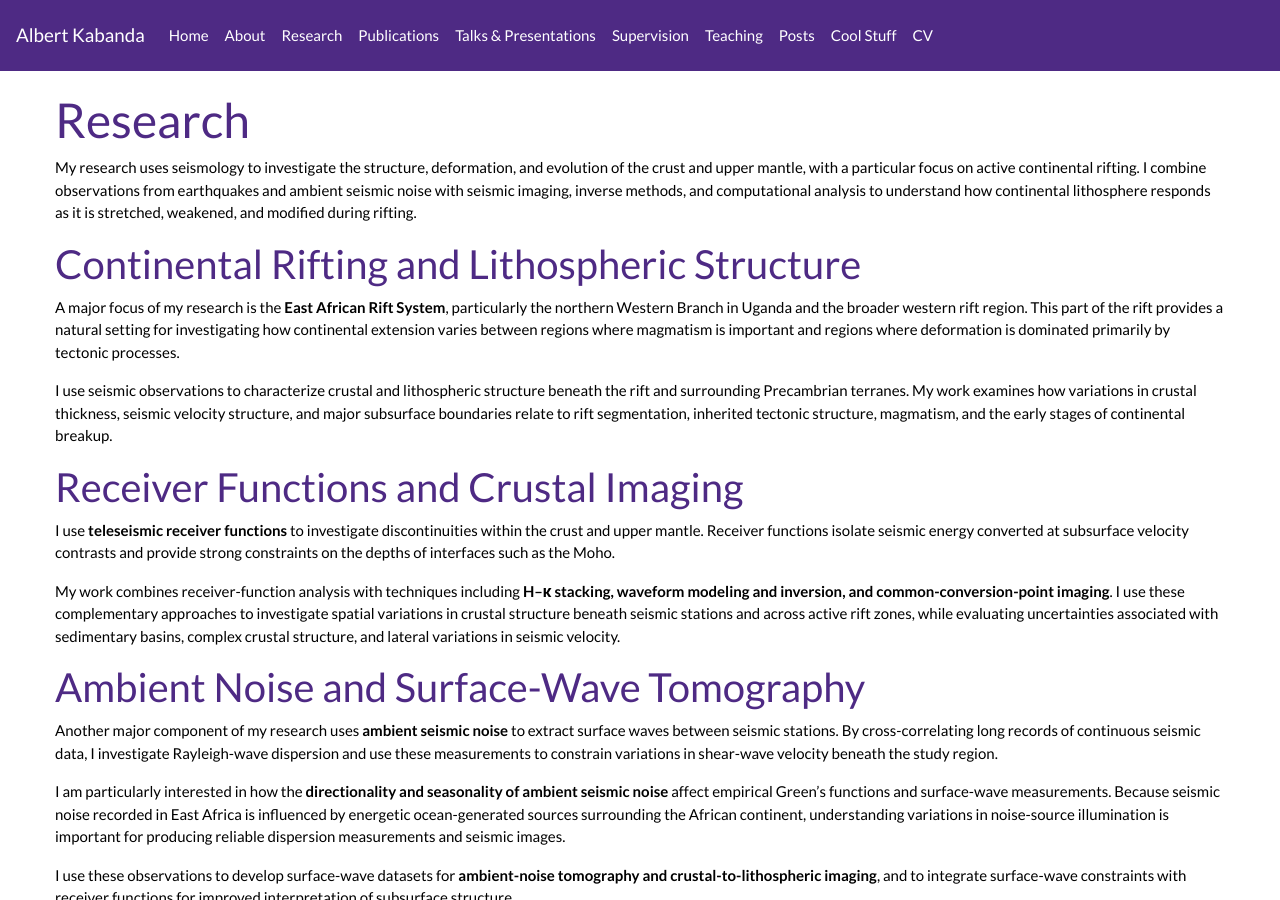
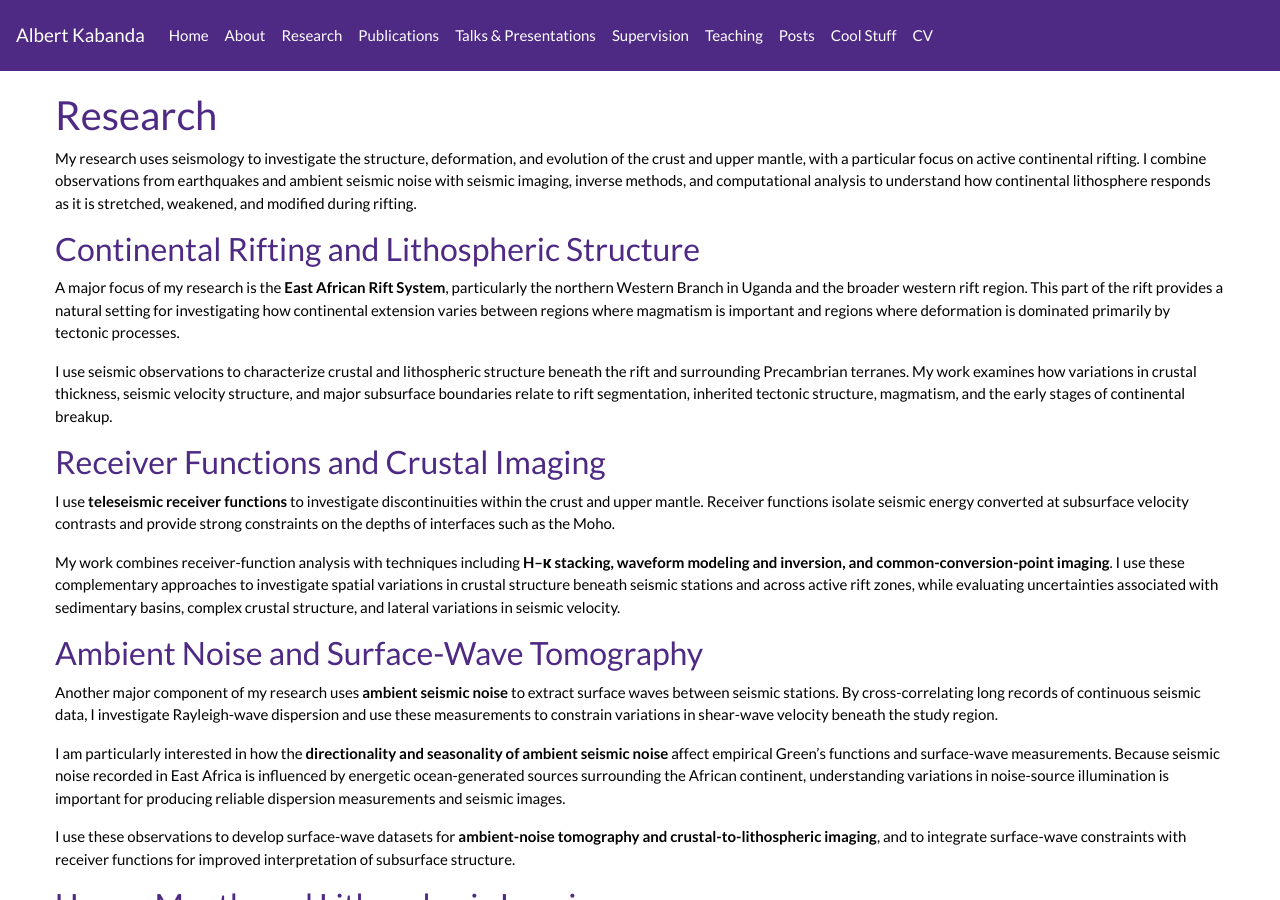
Before and after one commit to albertkabanda/albertkabanda.github.io, a Jekyll site: the page built from _pages/research.md, in a window 1280 px wide and 900 px high. Built offline with Jekyll 4.4.1, drawn with Linux system fonts in a browser that asks for light colours; nearby versions of some CDN libraries; a style sheet for code colours, icons or effects is not loaded.

```diff
--- a/_pages/research.md
+++ b/_pages/research.md
@@ -5,23 +5,23 @@ sitemap: false
 permalink: /Research/
 ---
 
-# Research
+## Research
 
 My research uses seismology to investigate the structure, deformation, and evolution of the crust and upper mantle, with a particular focus on active continental rifting. I combine observations from earthquakes and ambient seismic noise with seismic imaging, inverse methods, and computational analysis to understand how continental lithosphere responds as it is stretched, weakened, and modified during rifting.
 
-## Continental Rifting and Lithospheric Structure
+### Continental Rifting and Lithospheric Structure
 
 A major focus of my research is the **East African Rift System**, particularly the northern Western Branch in Uganda and the broader western rift region. This part of the rift provides a natural setting for investigating how continental extension varies between regions where magmatism is important and regions where deformation is dominated primarily by tectonic processes.
 
 I use seismic observations to characterize crustal and lithospheric structure beneath the rift and surrounding Precambrian terranes. My work examines how variations in crustal thickness, seismic velocity structure, and major subsurface boundaries relate to rift segmentation, inherited tectonic structure, magmatism, and the early stages of continental breakup.
 
-## Receiver Functions and Crustal Imaging
+### Receiver Functions and Crustal Imaging
 
 I use **teleseismic receiver functions** to investigate discontinuities within the crust and upper mantle. Receiver functions isolate seismic energy converted at subsurface velocity contrasts and provide strong constraints on the depths of interfaces such as the Moho.
 
 My work combines receiver-function analysis with techniques including **H–κ stacking, waveform modeling and inversion, and common-conversion-point imaging**. I use these complementary approaches to investigate spatial variations in crustal structure beneath seismic stations and across active rift zones, while evaluating uncertainties associated with sedimentary basins, complex crustal structure, and lateral variations in seismic velocity.
 
-## Ambient Noise and Surface-Wave Tomography
+### Ambient Noise and Surface-Wave Tomography
 
 Another major component of my research uses **ambient seismic noise** to extract surface waves between seismic stations. By cross-correlating long records of continuous seismic data, I investigate Rayleigh-wave dispersion and use these measurements to constrain variations in shear-wave velocity beneath the study region.
 
@@ -29,13 +29,13 @@ I am particularly interested in how the **directionality and seasonality of ambi
 
 I use these observations to develop surface-wave datasets for **ambient-noise tomography and crustal-to-lithospheric imaging**, and to integrate surface-wave constraints with receiver functions for improved interpretation of subsurface structure.
 
-## Upper-Mantle and Lithospheric Imaging
+### Upper-Mantle and Lithospheric Imaging
 
 My broader research interests extend from the crust into the **continental lithosphere and upper mantle**. I am interested in determining how mantle structure, lithospheric thickness, inherited tectonic fabrics, and deeper mantle processes influence where continental rifts develop and how they evolve.
 
 I am particularly interested in integrating receiver functions and surface-wave imaging with **teleseismic body-wave tomography** to investigate structure from the crust through the lithosphere and into the deeper upper mantle. These complementary observations can help distinguish crustal deformation from deeper lithospheric and mantle processes associated with continental rifting.
 
-## Computational Geophysics
+### Computational Geophysics
 
 My research relies heavily on scientific computing and quantitative data analysis. I develop and adapt computational workflows for processing large seismic datasets, measuring seismic-wave properties, performing inversions, evaluating model resolution, and visualizing Earth structure.
 
```
